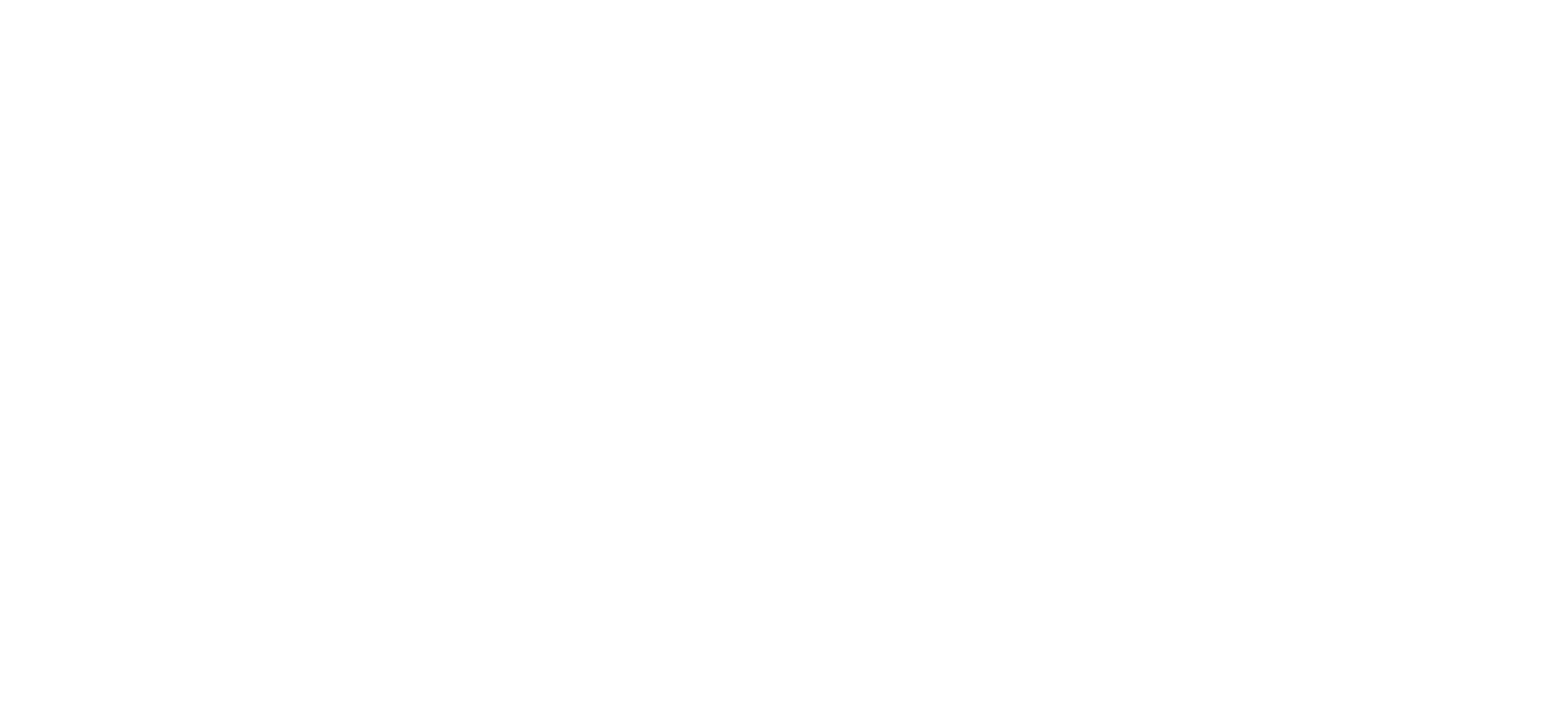
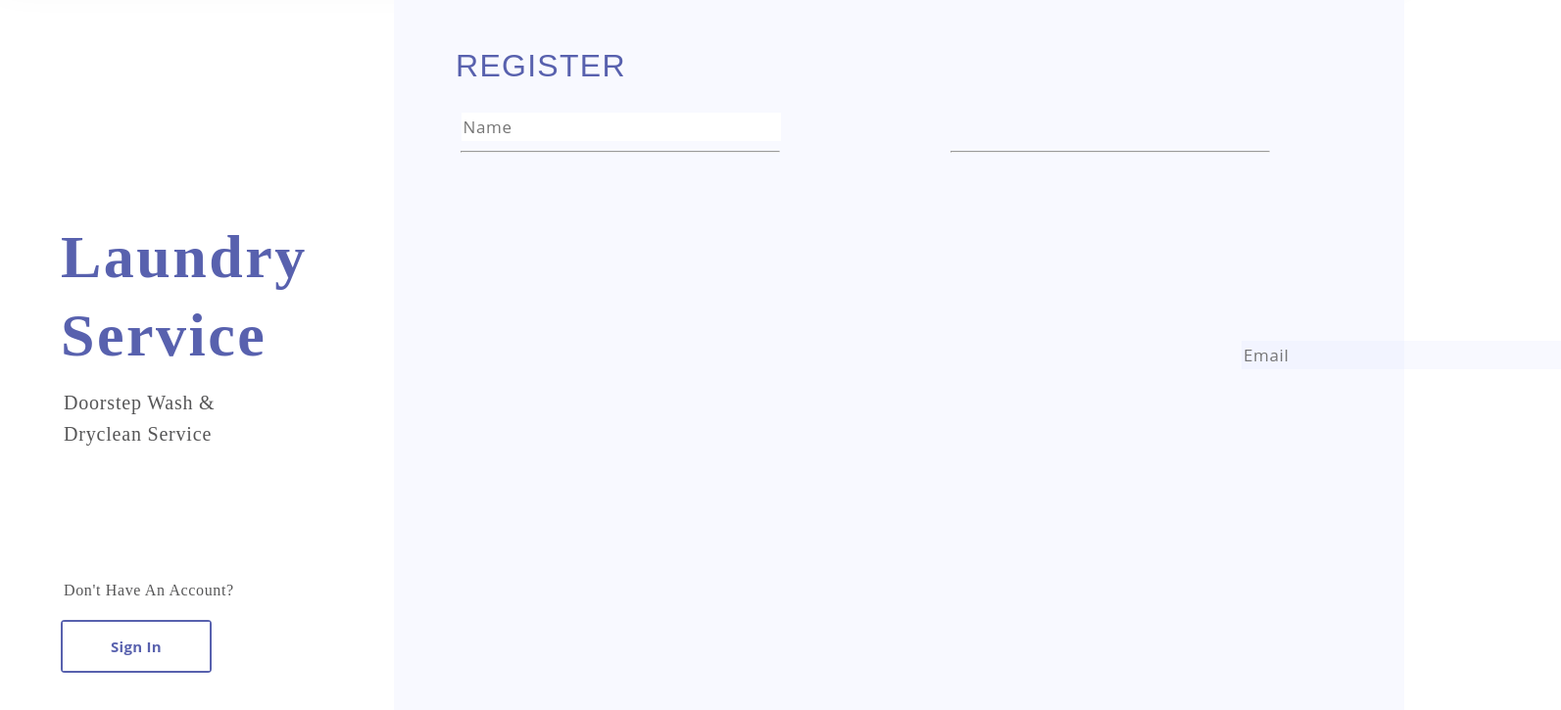
Before and after one commit to PranavMU/LaundryCartApp, a React (Create React App) app in the folder client/: page /register in a window 1280 px wide. Before the commit this address had no page. Shown: the part 117-842 px from the top of the page at 98% size, 1593 px wide, since content can reach past the window. Before the commit the page ends 800 px from the top, so only its background shows below. Built offline with nearby package versions, Linux system fonts and the light colour scheme.

Commit message:
registerstarted

```diff
--- a/client/src/App.js
+++ b/client/src/App.js
@@ -1,10 +1,12 @@
 import { BrowserRouter,Routes,Route } from "react-router-dom";
 import Signin from "./components/signin/signin";
+import Register from "./components/register/register";
 const App = ()=>{
   return(
     <BrowserRouter>
     <Routes>
       <Route path="/" element={<Signin/>}></Route>
+      <Route path="/register" element={<Register/>}></Route>
     </Routes>
     </BrowserRouter>
     )
--- a/client/src/components/register/register.css
+++ b/client/src/components/register/register.css
@@ -0,0 +1,146 @@
+
+.register-container {top: 0px;left: 0px;width: 1440px;height: 1172px;
+    /* UI Properties */background: #FFFFFF 0% 0% no-repeat padding-box;opacity: 1;}
+
+    .left-register-container {
+        width: 401px;
+        height: 766px;
+        position: absolute;
+        top: 93px;
+    }
+    .register-core-test {
+        top: 218px;
+    left: 69px;
+    width: 284px;
+    height: 197px;
+    text-align: left;
+    font: normal normal 900 62px/80px Avenir;
+    letter-spacing: 2.48px;
+    color: #5861AE;
+    text-transform: capitalize;
+    opacity: 1;
+    position: absolute;
+    }
+    .register-slogan {
+        top: 391px;
+        left: 72px;
+        width: 175px;
+        height: 59px;
+        text-align: left;
+        font: normal normal normal 20px/32px Avenir;
+        letter-spacing: 0.8px;
+        color: #565657;
+        text-transform: capitalize;
+        opacity: 1;
+        position: absolute;
+    }
+    .da-21 {
+        top: 586px;
+    left: 72px;
+    width: 208px;
+    height: 22px;
+    text-align: left;
+    font: normal normal normal 16px/26px Avenir;
+    letter-spacing: 0.64px;
+    color: #565657;
+    text-transform: capitalize;
+    opacity: 1;
+    position: absolute;
+    }
+    .register-button-sontainer {
+        top: 657px;
+    left: 69px;
+    width: 150px;
+    height: 50px;
+    border: 2px solid #5861AE;
+    border-radius: 4px;
+    opacity: 1;
+    position: absolute;
+    }
+    .register-signin-button {
+        top: 0px;
+        left: 0px;
+        width: 150px;
+        height: 50px;
+    /* UI Properties */
+        text-align: center;
+        font: normal normal bold 15px/20px Open Sans;
+        letter-spacing: 0.3px;
+        color: #5861AE;
+        opacity: 1;
+        position: absolute;
+        border-style: none;
+        background:white;
+    }
+    .right-register-container {
+        top: 93px;
+        left: 402px;
+        width: 1031px;
+        height: 766px;
+    /* UI Properties */
+        background: #F8F9FF 0% 0% no-repeat padding-box;
+        opacity: 1;
+        position: absolute;
+    }
+
+
+
+    .register-core-title-text {
+        top: 45px;
+        left: 63px;
+        width: 157px;
+        height: 44px;
+    /* UI Properties */
+        text-align: left;
+        /* font: normal normal medium 32px/60px Avenir; */
+        letter-spacing: 1.28px;
+        color: #5861AE;
+        text-transform: uppercase;
+        position: absolute;
+        opacity: 1;
+        font-family: Arial, Helvetica, sans-serif;
+        font-size: 32px;
+    }
+
+    .register-name-input-section-name {
+        top: 139px;
+        left: 68.5px;
+        width: 322px;
+        height: 27px;
+    /* UI Properties */
+        text-align: left;
+        font: normal normal normal 17px/27px Open Sans;
+        letter-spacing: 0.6px;
+        color: #77838F;
+        opacity: 1;
+        border-style: none;
+        position: absolute;
+    }
+
+    .hr3 {
+        width: 324px;
+        position: absolute;
+        top: 170px;
+        left: 68px;
+    }
+
+    .register-email-input-section-email {
+        top: 139px;
+        left: 568px;
+        width: 322px;
+        height: 27px;
+        text-align: left;
+        font: normal normal normal 17px/27px Open Sans;
+        letter-spacing: 0.6px;
+        color: #77838F;
+        border-style: none;
+        opacity: 1;
+        background: #B9C0FD1A 0% 0% no-repeat padding-box;
+        position: absolute;
+    }
+    .hr4 {
+        width: 324px;
+        position: absolute;
+        top: 170px;
+        left: 568px;
+    }
--- a/client/src/components/register/register.js
+++ b/client/src/components/register/register.js
@@ -0,0 +1,70 @@
+import { Header } from "../header/header";
+import "../register/register.css";
+const Register = ()=>{
+    return(
+        <>
+        <div className="register-container">
+        <Header/>
+        <section className="left-register-container">
+        <div>
+        <p className="register-core-test">Laundry Service</p>
+        <p className="register-slogan">Doorstep Wash & Dryclean Service</p>
+        </div>
+        <div className="da-2">
+            <p className="da-21">Don't have An Account?</p>
+        </div>
+        <div className="register-button-sontainer">
+            <button className="register-signin-button">Sign In</button>
+        </div>
+        </section>
+        <section className="right-register-container">
+            <div className="register-text">
+                <p className="register-core-title-text">Register</p>
+            </div>
+            <div className="vl1"></div>
+            <form>
+                <div className="register-name-input-section">
+                    <input id="name" type="text" placeholder="Name" className="register-name-input-section-name"/>
+                <hr className="hr3"></hr>
+                </div>
+                 <div className="register-email-input-section">
+                    <input id="email" type="email" placeholder="Email" className="register-email-input-section-email"/>
+                    <hr className="hr4"></hr>
+                </div>
+                {/*<div className="register-phone-input-section">
+                    <input id="phone" type="text" placeholder="Phone"/>
+                    <hr className="hr5"></hr>
+                </div>
+                <div className="register-state-input-section">
+                    <input id="state" type="text" placeholder="State"/>
+                    <hr className="hr6"></hr>
+                </div>
+                <div className="register-district-input-section">
+                    <input id="district" type="text" placeholder="District"/>
+                    <hr className="hr7"></hr>
+                </div>
+                <div className="register-address-input-section">
+                    <input id="address" type="text" placeholder="Address"/>
+                    <hr className="hr8"></hr>
+                    </div>
+                    <div className="register-pincode-input-section">
+                    <input id="pincode" type="text" placeholder="Pincode"/>
+                    <hr className="hr9"></hr>
+                </div>
+                <div className="register-checkbox-input-section">
+                    <input  id="checkbox-register" type="checkbox"/>
+                    <label htmlFor="checkbox-register">I agree to Terms & Condition receiving marketing and promotional materials</label>
+                </div> */}
+            </form>
+            <div className="register-button-container">
+
+            <button type="submit" className="register-button-input-section">Register</button>
+            </div>
+        </section>
+
+        </div>
+        </>
+    )
+}
+
+export default Register;
--- a/client/src/components/signin/signin.js
+++ b/client/src/components/signin/signin.js
@@ -4,7 +4,15 @@
 import Aboutus from "../aboutusfooter/aboutus";
 import Footer from "../footer/footer";
 import "../signin/signin.css";
+import { useNavigate } from "react-router-dom";
 const Signin = ()=>{
+    const navigate = useNavigate();
+    const gotoregister = ()=>{
+        navigate("/register");
+    }
+    const checktheuser = ()=>{
+
+    }
     return(
         <>
         <div className="signin-container">
@@ -18,7 +26,7 @@
                 <p className="da-12">Don't have An Account?</p>
             </div>
             <div className="button-container">
-            <button className="register-button">Register</button>
+            <button className="register-button" onClick={gotoregister}>Register</button>
 
             </div>
         </section>
@@ -28,8 +36,9 @@
                     <p className="signin-12">SIGN IN</p>
                 </div>
                 <div className="vl"></div>
+                <form>
                 <div className="input-section">
-                        <input id="email" placeholder="Mobile/Email"/>
+                        <input id="email" type="text" placeholder="Mobile/Email" onChange={checktheuser}/>
                         <hr className="hr1"></hr>
                 </div>
                 <div className="password-section">
@@ -39,9 +48,11 @@
                 <div className="forgot-password">
                     <p className="pass12">Forgot Password?</p>
                 </div>
+
+                </form>
             </div>
             <div className="signin-button-container">
-            <button className="signin-button">Sign In</button>
+            <button className="signin-button" type="submit">Sign In</button>
             <div className="padlock-container">
                 <img src={padlock} alt="err"></img>
             </div>
```
